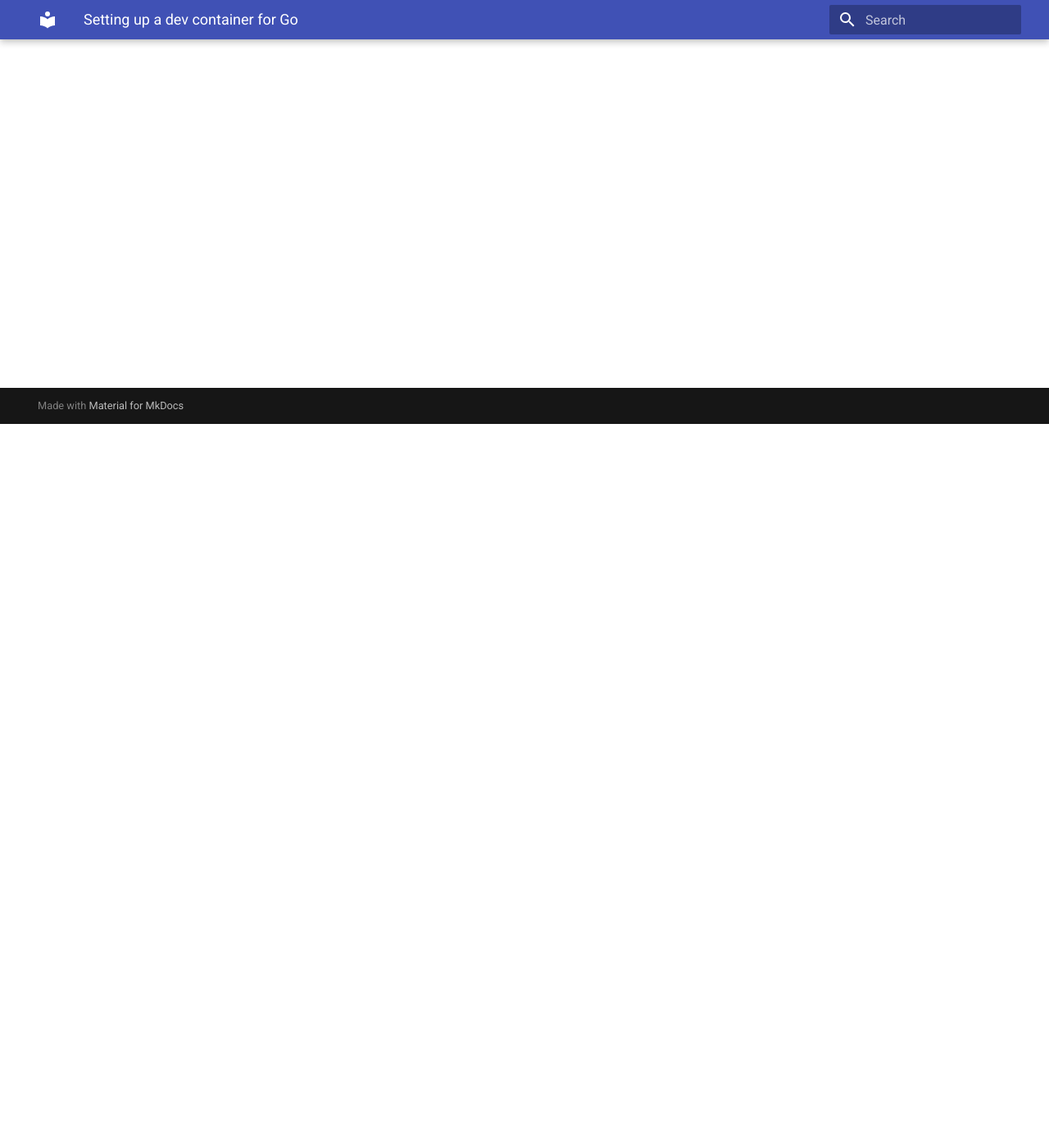
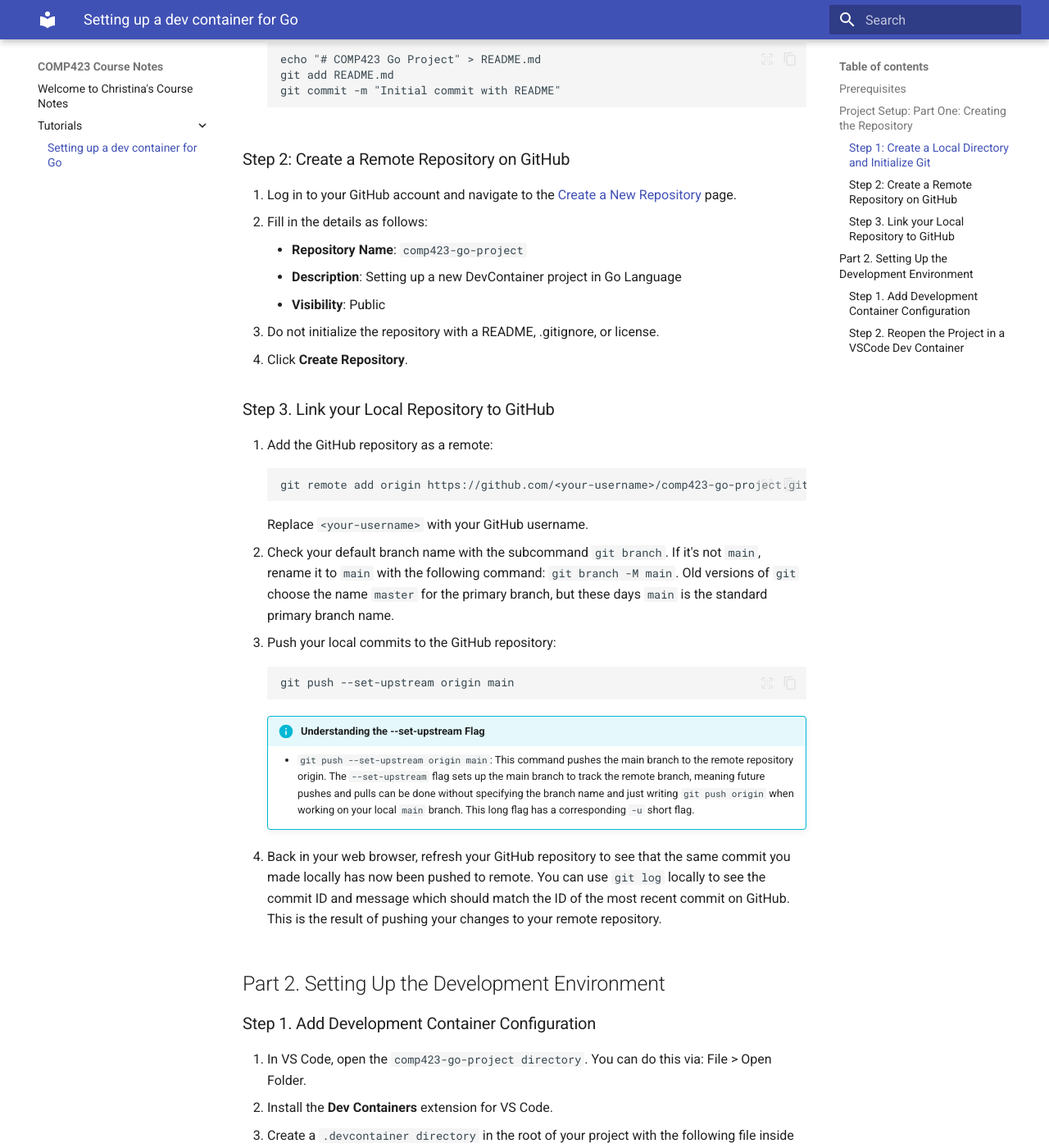
Before and after one commit to chrxstyxdo/comp423-course-notes, an MkDocs documentation site: the page built from docs/tutorials/go-setup.md, in a window 1280 px wide and 1400 px high, scrolled down 883 px. Shown: the whole window at 82% size. Built offline with MkDocs 1.6.1 and Material for MkDocs 9.7.7, drawn with Linux system fonts in a browser that asks for light colours; some of the changed text lies outside the part shown.

Commit message:
project setup for git and dev container

````diff
--- a/docs/tutorials/go-setup.md
+++ b/docs/tutorials/go-setup.md
@@ -9,3 +9,85 @@ Make sure you have:
 3. **Visual Studio Code (VS Code)**: Download and install it from [here](https://code.visualstudio.com/).
 4. **Docker installed**: Required to run the dev container. [Get Docker here](https://www.docker.com/products/docker-desktop/).
 5. **Command-line basics**: Your COMP211 command-line knowledge will serve you well here. If in doubt, review the Learn a CLI text!
+
+## Project Setup: Part One: Creating the Repository
+
+### Step 1: Create a Local Directory and Initialize Git
+
+1. Open your terminal or command prompt.
+2. Create a new directory for your project.
+```
+mkdir comp423-go-project
+cd comp423-go-project
+```
+3. Initialize a new Git repository:
+```
+git init
+```
+4. Create a README file:
+```
+echo "# COMP423 Go Project" > README.md
+git add README.md
+git commit -m "Initial commit with README"
+```
+
+### Step 2: Create a Remote Repository on GitHub
+
+1. Log in to your GitHub account and navigate to the [Create a New Repository](https://github.com/new) page.
+2. Fill in the details as follows:
+    *  **Repository Name**: ``` comp423-go-project```
+    *  **Description**: Setting up a new DevContainer project in Go Language
+    *  **Visibility**: Public
+3. Do not initialize the repository with a README, .gitignore, or license.
+4. Click **Create Repository**.
+
+### Step 3. Link your Local Repository to GitHub
+
+1.  Add the GitHub repository as a remote:
+```
+git remote add origin https://github.com/<your-username>/comp423-go-project.git
+```
+Replace ```<your-username>``` with your GitHub username.
+2. Check your default branch name with the subcommand ```git branch```. If it's not ```main```, rename it to ```main``` with the following command: ```git branch -M main```. Old versions of ```git``` choose the name ```master``` for the primary branch, but these days ```main``` is the standard primary branch name.
+3. Push your local commits to the GitHub repository:
+```
+git push --set-upstream origin main
+```
+
+    !!! info "Understanding the --set-upstream Flag"
+        * ```git push --set-upstream origin main```: This command pushes the main branch to the remote repository origin. The ```--set-upstream``` flag sets up the main branch to track the remote branch, meaning future pushes and pulls can be done without specifying the branch name and just writing ```git push origin``` when working on your local ```main``` branch. This long flag has a corresponding ```-u``` short flag.
+
+4. Back in your web browser, refresh your GitHub repository to see that the same commit you made locally has now been pushed to remote. You can use ```git log``` locally to see the commit ID and message which should match the ID of the most recent commit on GitHub. This is the result of pushing your changes to your remote repository.
+
+## Part 2. Setting Up the Development Environment
+
+### Step 1. Add Development Container Configuration
+
+1. In VS Code, open the ```comp423-go-project directory```. You can do this via: File > Open Folder.
+2. Install the **Dev Containers** extension for VS Code.
+3. Create a ```.devcontainer directory``` in the root of your project with the following file inside of this "hidden" configuration directory:
+```.devcontainer/devcontainer.json```
+The devcontainer.json file defines the configuration for your development environment. Here, we're specifying the following:
+    * ```name```: A descriptive name for your dev container.
+    * ```image```: The Docker image to use, in this case, the latest version of a Go environment. Microsoft maintains a collection of base images for many programming language environments, but you can also create your own!
+    * ```customizations```: Adds useful configurations to VS Code, like installing the Go extension. When you search for VSCode extensions on the marketplace, you will find the string identifier of each extension in its sidebar. Adding extensions here ensures other developers on your project have them installed in their dev containers automatically.
+    * ```postCreateCommand```: A command to run after the container is created.
+
+    ```
+    {
+    "name": "COMP423 Course Notes",
+    "image": "mcr.microsoft.com/vscode/devcontainers/go",
+    "customizations": {
+        "vscode": {
+        "settings": {},
+        "extensions": ["golang.go"]
+        }
+    },
+    "postCreateCommand": "go mod download"
+    }
+    ```
+
+### Step 2. Reopen the Project in a VSCode Dev Container
+Reopen the project in the container by pressing ```Ctrl+Shift+P``` (or ```Cmd+Shift+P``` on Mac), typing "Dev Containers: Reopen in Container," and selecting the option. This may take a few minutes while the image is downloaded and the requirements are installed.
+
+Once your dev container setup completes, close the current terminal tab (trash can), open a new terminal pane within VSCode, and try running ```go version``` to see your dev container is running a recent version of Go.
````
